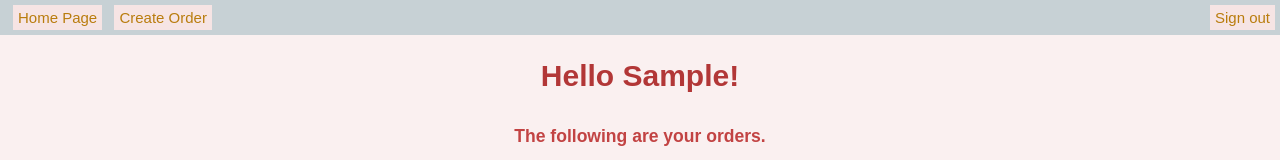
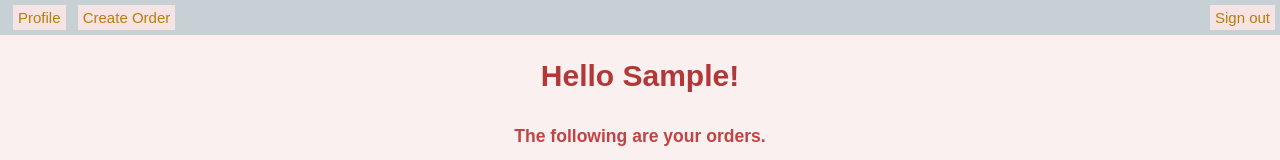
Before and after one commit to primus02/sendit-vanilla-frontend, a plain HTML site: page getallorders.html in a window 1280 px wide. Shown: the top 160 px of the page. Drawn offline with Linux system fonts and the light colour scheme; no server answers; sample sign-in values are in the browser's storage.

Commit message:
Update getallorders.html

```diff
--- a/getallorders.html
+++ b/getallorders.html
@@ -22,7 +22,7 @@
    <body>
        <nav>
            <ul class="nav">
-             <li><a href="profile.html">Home Page</a></li>
+             <li><a href="profile.html">Profile</a></li>
              <li><a href="createorder.html">Create Order</a></li>
              <li class="sign-out">Sign out</li>
            </ul>
```
